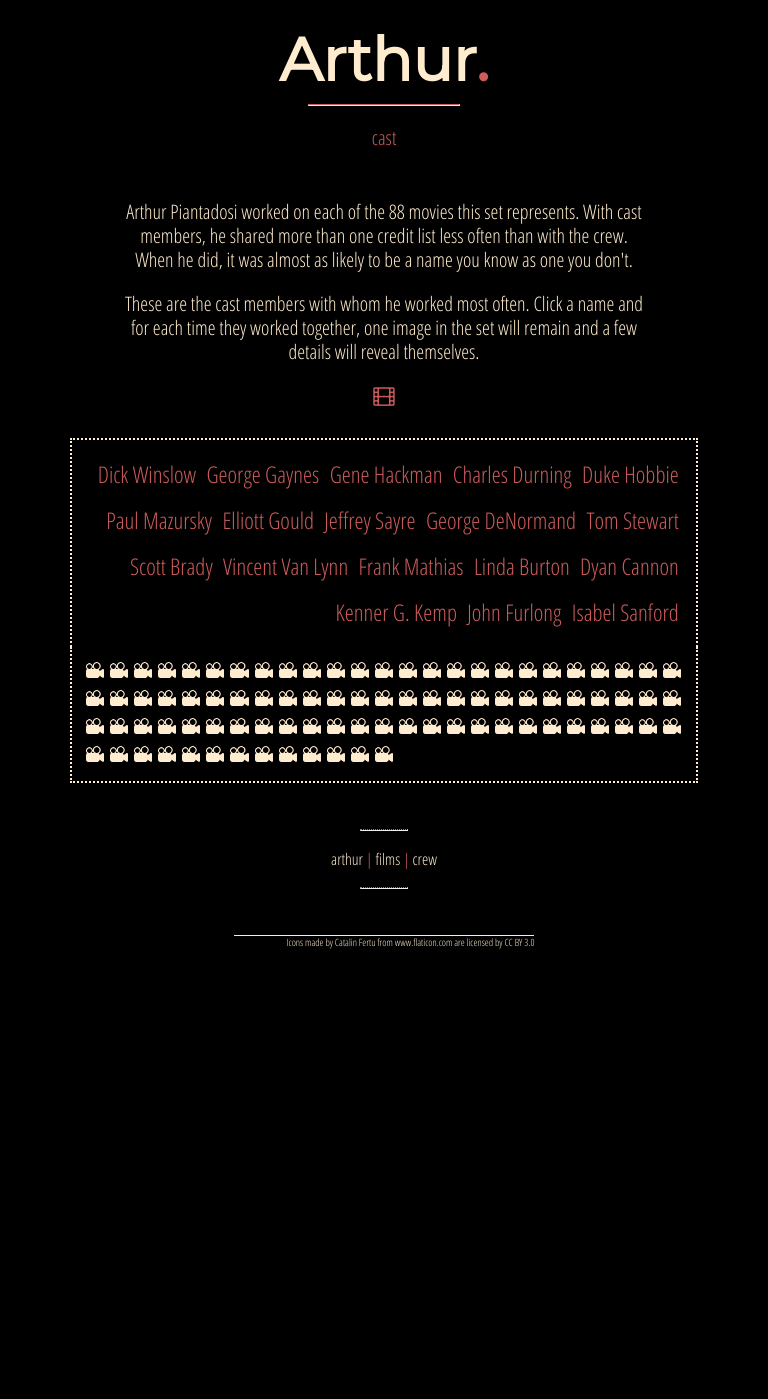
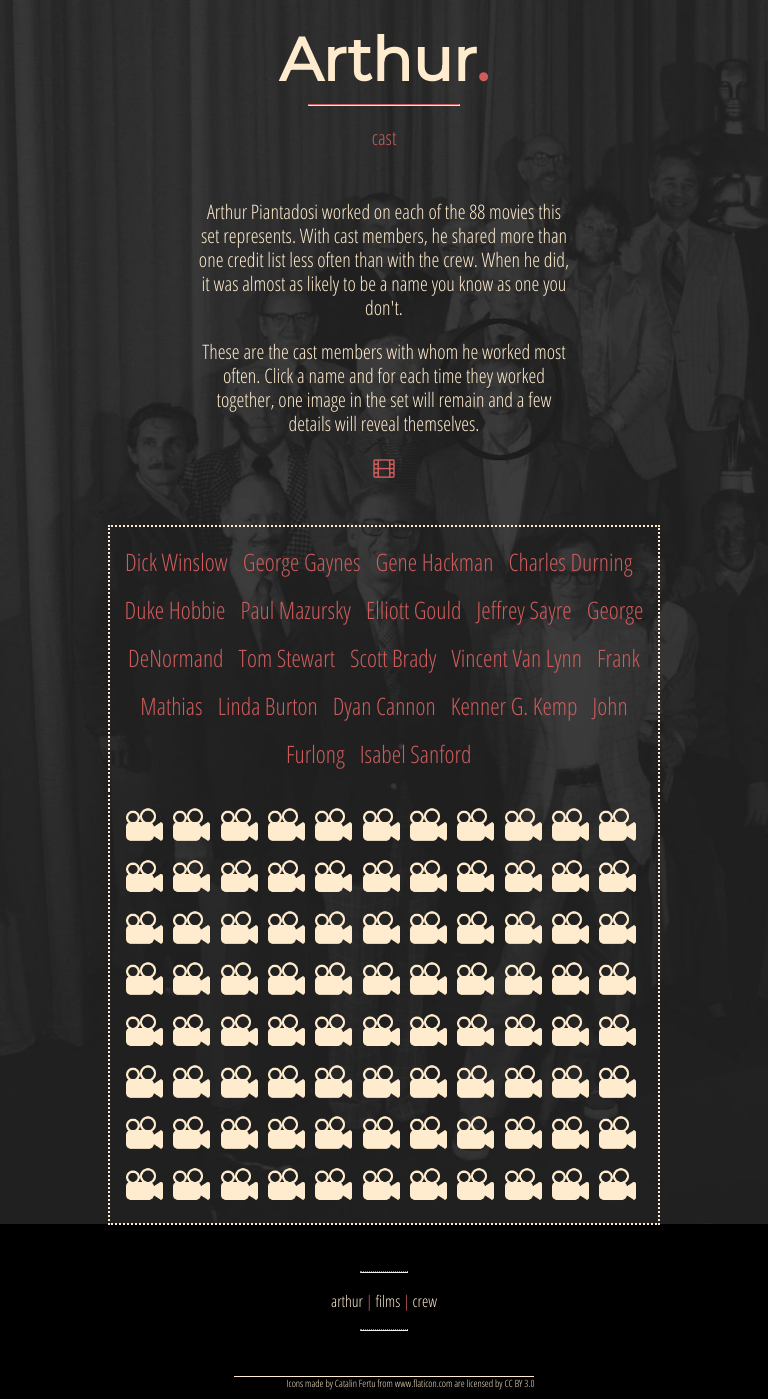
Before and after one commit to thejqs/doe, a Django app: page /cast/ in a window 768 px wide. Before the commit the page ends 949 px from the top, so only its background shows below. Run offline with Django 3.2, Linux system fonts and the light colour scheme; some libraries are stand-ins or nearby versions.

Commit message:
adding background images, cleaning up styles

```diff
--- a/main/static/css/cast.css
+++ b/main/static/css/cast.css
@@ -1,3 +1,11 @@
+body {
+    background-image: url('../img/doe_background2.jpg');
+    background-color: #000;
+    background-size: 100%;
+    background-repeat: no-repeat;
+    background-attachment: fixed;
+}
+
 .of-note {
     display: none;
 }
@@ -14,7 +22,7 @@
     font-size: 20px;
     font-family: "Open Sans Condensed", sans-serif;
     margin: auto;
-    margin-bottom: 1.5%;
+    margin-bottom: 6%;
 }
 
 .camera-set-cast {
@@ -23,7 +31,7 @@
     border-right: 2px dotted #FFEBCD;
     display: block;
     padding: 1.5%;
-    width: 65%;
+    width: 70%;
     margin: auto;
 }
 
@@ -40,17 +48,17 @@
     margin-bottom: 0;
     margin-left: auto;
     margin-right: auto;
-    width: 65%;
+    width: 70%;
     padding: 1.5%;
     display: block;
-    text-align: right;
+    text-align: center;
 }
 
 .cast-name {
     text-decoration: none;
     color: #CD5C5C;
     font-family: "Open Sans Condensed", sans-serif;
-    font-size: 23px;
+    font-size: 150%;
     margin-right: 1%;
     line-height: 200%;
 }
@@ -59,20 +67,18 @@
     text-decoration: none;
     color: #FFEBCD;
     font-family: "Open Sans Condensed", sans-serif;
-    font-size: 23px;
+    font-size: 150%;
     margin-right: 1%;
     line-height: 200%;
-    text-align: right;
 }
 
 .cast-name-black {
     text-decoration: none;
     color: #FFEBCD;
     font-family: "Open Sans Condensed", sans-serif;
-    font-size: 23px;
+    font-size: 150%;
     margin-right: 1%;
     line-height: 200%;
-    text-align: right;
 }
 
 .context-type {
@@ -129,7 +135,7 @@
 }
 
 
-@media only screen and (min-width: 421px) and (max-width: 999px) {
+@media only screen and (min-width: 870px) and (max-width: 999px) {
 
     .cast-text {
         width: 70%;
@@ -154,28 +160,67 @@
         text-align: center;
     }
 
-/*    .context-type {
-        font-size: 30px;
+    body {
+        background-size: 150%;
     }
-
-*/
 
 }
 
-@media only screen and (max-width: 420px) {
+@media only screen and (min-width: 444px) and (max-width: 869px) {
+
+    body {
+        background-size: 200%;
+    }
+
+    .camera-set-cast img {
+        width: 7%;
+        padding: 1%;
+}
+
+    .cast-name {
+        text-decoration: none;
+        color: #CD5C5C;
+        font-family: "Open Sans Condensed", sans-serif;
+        font-size: 150%;
+        margin-right: 2%;
+        line-height: 200%;
+    }
+
+    .cast-name:hover {
+        text-decoration: none;
+        color: #FFEBCD;
+        font-family: "Open Sans Condensed", sans-serif;
+        font-size: 150%;
+        margin-right: 2%;
+        line-height: 200%;
+    }
+
+    .cast-name-black {
+        text-decoration: none;
+        color: #FFEBCD;
+        font-family: "Open Sans Condensed", sans-serif;
+        font-size: 150%;
+        margin-right: 2%;
+        line-height: 200%;
+    }
+
+}
+
+@media only screen and (max-width: 443px) {
+
+    body {
+        background-size: 225%;
+    }
+
+    .camera-set-cast img {
+        width: 9%;
+        padding: 1%;
+}
 
     .cast-text {
-        width: 65%;
-    }
-
-    .camera-set-cast {
         width: 80%;
     }
 
-/*    .camera-set-cast img {
-        height: 21px;
-        padding: 1%;
-    }*/
 
     .cast-name {
         font-size: 17px;
@@ -189,9 +234,9 @@
         font-size: 17px;
     }
 
-    .cast-coworkers {
+/*    .cast-coworkers {
         width: 80%;
-    }
+    }*/
 
     .cast-number {
         font-size: 750%;
--- a/main/static/css/crew.css
+++ b/main/static/css/crew.css
@@ -1,3 +1,10 @@
+body {
+    background-image: url('../img/doe_background.jpg');
+    background-size: 105%;
+    background-repeat: no-repeat;
+    background-attachment: fixed;
+}
+
 .crew {
     display: none;
 }
@@ -196,8 +215,10 @@
         font-size: 18px;
     }
 
+    body {
+        background-size: 235%;
+    }
 }
-
 
 @media only screen and (min-width: 320px) and (max-width: 420px) {
 
--- a/main/static/js/cast_crew.js
+++ b/main/static/js/cast_crew.js
@@ -60,7 +60,7 @@
         highlighted = true;
         this.className = 'crew-name-black'
         var number = this.getAttribute('data-number');
-        for(var x = 1; x <= number; x++) {
+        for(var x = 88; x >= number - -1; x--) {
         var img = document.getElementById('movie' + x)
         img.style.display = 'none';
         // img.src = "/static/img/movie-camera-red.png"
@@ -70,7 +70,7 @@
 
 for(var i = 0; i < workerLinks.length; i++) {
     workerLinks[i].addEventListener('mouseenter', function(e) {
-        var cameras = 88 - this.getAttribute('data-number');
+        var cameras = this.getAttribute('data-number');
         for (var x = 1; x <= cameras; x++) {
             var img = document.getElementById('movie' + x)
             img.src = '/static/img/movie-camera-red.png';
@@ -80,12 +80,12 @@
 
 for(var i = 0; i < workerLinks.length; i++) {
     workerLinks[i].addEventListener('mouseout', function(e) {
-        if (this.className == 'crew-name') {
-            var cameras = 88 - this.getAttribute('data-number');
+        // if (this.className == 'crew-name') {
+            var cameras = this.getAttribute('data-number');
             for (var x = 1; x <= cameras; x++) {
                 var img = document.getElementById('movie' + x)
                 img.src = '/static/img/movie-camera-off-white.png';
-            }
+            // }
         };
     })
 };
--- a/main/templates/base.html
+++ b/main/templates/base.html
@@ -27,8 +27,10 @@
         <link rel="stylesheet" type="text/css" href="https://fonts.googleapis.com/css?family=Montserrat">
         <link rel="stylesheet" type="text/css" href="https://fonts.googleapis.com/css?family=Open+Sans+Condensed:300">
         <link rel="stylesheet" href="{% static 'css/movies.css' %}" type="text/css">
-        <link rel="stylesheet" href="{% static 'css/crew.css' %}" type="text/css">
-        <link rel="stylesheet" href="{% static 'css/cast.css' %}" type="text/css">
+        {% block head %}
+        {% endblock %}
+
+
 
         <link rel="stylesheet" href="https://maxcdn.bootstrapcdn.com/font-awesome/4.4.0/css/font-awesome.min.css">
     </head>
--- a/main/templates/cast.html
+++ b/main/templates/cast.html
@@ -1,6 +1,9 @@
 {% extends 'base.html' %}
 {% load staticfiles %}
 
+{% block head %}
+    <link rel="stylesheet" href="{% static 'css/cast.css' %}" type="text/css">
+{% endblock %}
 
 {% block content %}
 <div class="container">
@@ -12,7 +15,7 @@
         <div class="cast-text">
                 <p>Arthur Piantadosi worked on each of the 88 movies this set represents. With cast members, he shared more than one credit list less often than with the crew. When he did, it was almost as likely to be a name you know as one you don't.</p>
                 <p>These are the cast members with whom he worked most often. Click a name and for each time they worked together, one image in the set will remain and a few details will reveal themselves.</p>
-                <p><a class="arthur-link" alt="Arthur Piantadosi, second from the left at the bottom, turned in the chair toward the camera, with the Academy of Motion Picture Arts and Sciences board of governors, circa 1970s." title="Arthur Piantadosi and the Academy's board of governors." target="_blank" href="{% static 'img/doe1.jpg' %}"><span class="small-film-icon fa fa-film"></span></a></p>
+                <p><span class="small-film-icon fa fa-film"></span></p>
         </div>
 
             <div class="cast-coworkers">
```
Also changed, not shown: other parts of main/static/css/crew.css (+23 -11 lines), main/templates/crew.html (+13 -9 lines), main/static/img/doe_background.jpg (added), main/static/img/doe_background2.jpg (added).
